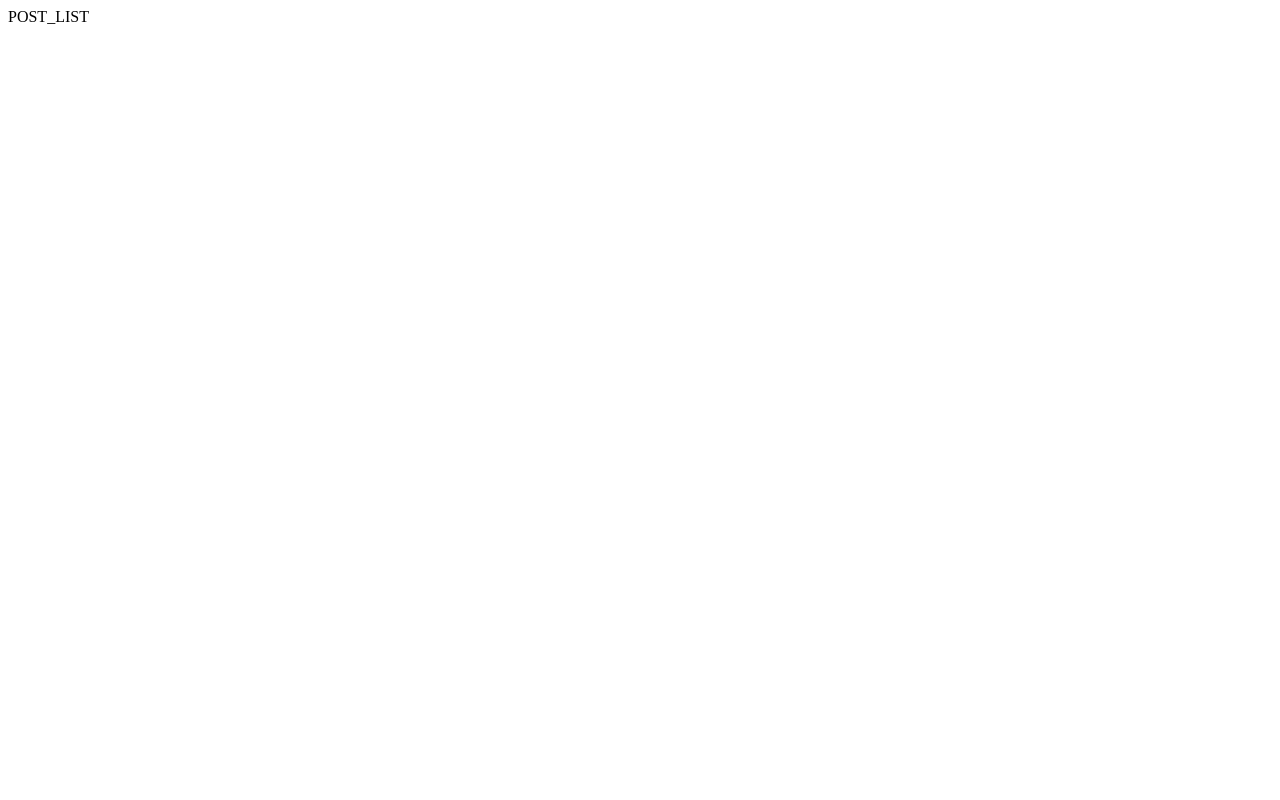
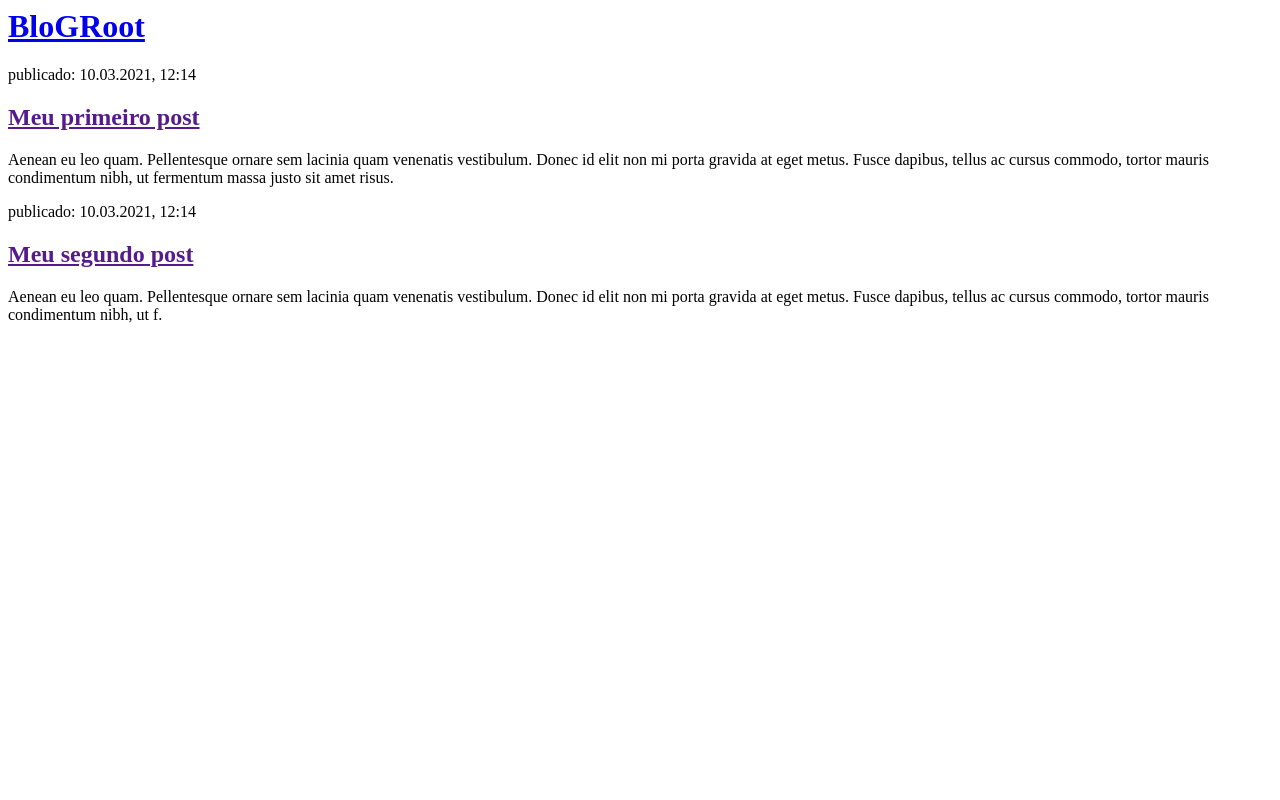
Before and after one commit to uadson/blog, a Django app: page / in a window 1280 px wide. Before the commit the page is almost empty. Run offline with Django 3.2, Linux system fonts and the light colour scheme.

Commit message:
added template post_list.html

```diff
--- a/blog/templates/blog/post_list.html
+++ b/blog/templates/blog/post_list.html
@@ -1 +1,21 @@
-POST_LIST
+<html>
+    <head>
+        <title>BlogRoot</title>
+    </head>
+    <body>
+        <div>
+            <h1><a href="/">BloGRoot</a></h1>
+        </div>
+        <div>
+            <p>publicado: 10.03.2021, 12:14</p>
+            <h2><a href="">Meu primeiro post</a></h2>
+            <p>Aenean eu leo quam. Pellentesque ornare sem lacinia quam venenatis vestibulum. Donec id elit non mi porta gravida at eget metus. Fusce dapibus, tellus ac cursus commodo, tortor mauris condimentum nibh, ut fermentum massa justo sit amet risus.</p>
+        </div>
+
+        <div>
+            <p>publicado: 10.03.2021, 12:14</p>
+            <h2><a href="">Meu segundo post</a></h2>
+            <p>Aenean eu leo quam. Pellentesque ornare sem lacinia quam venenatis vestibulum. Donec id elit non mi porta gravida at eget metus. Fusce dapibus, tellus ac cursus commodo, tortor mauris condimentum nibh, ut f.</p>
+        </div>
+    </body>
+</html>
```
